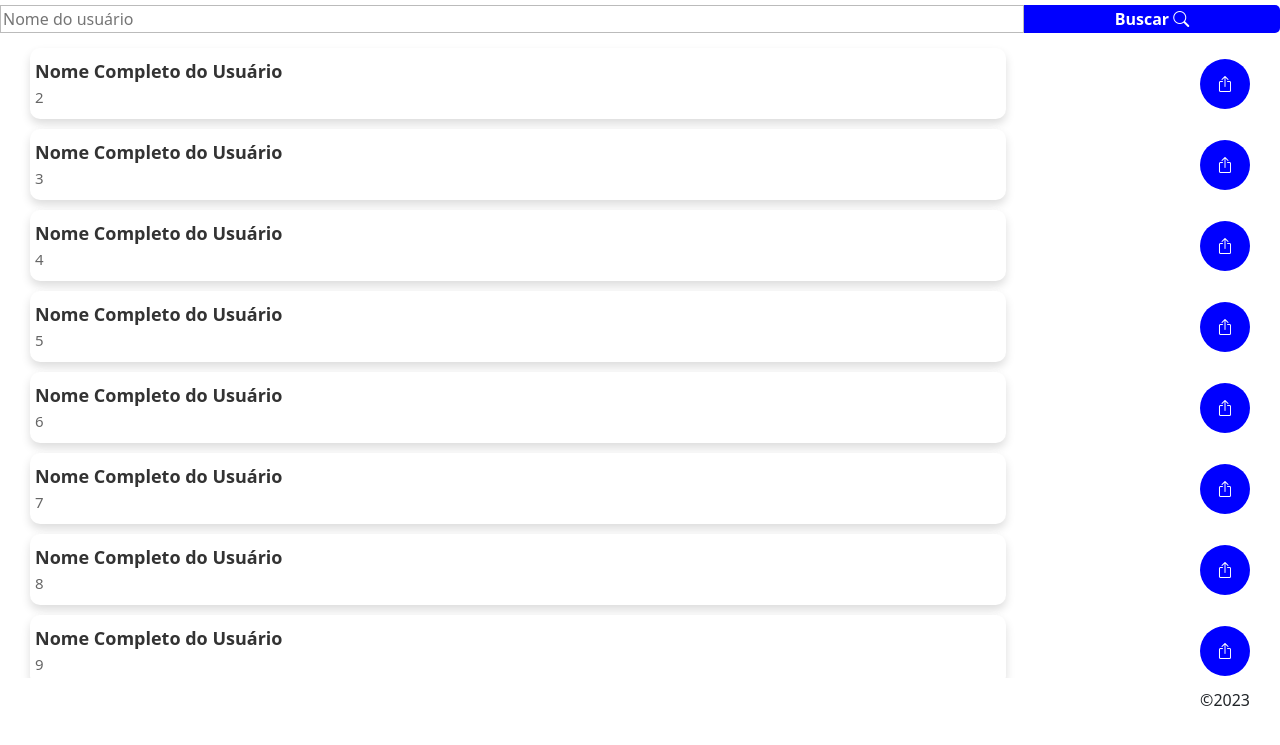
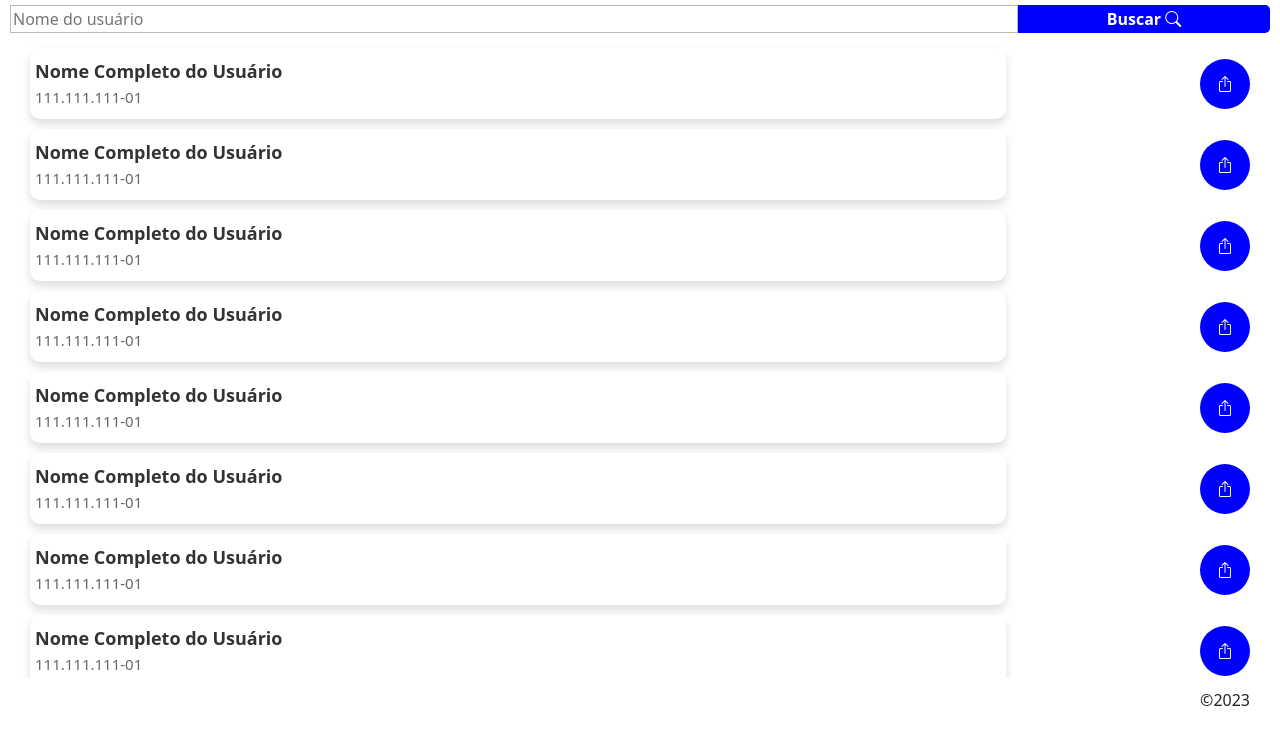
Before and after one commit to MayconD27/SPT, a PHP site: page /listausuarios.php in a window 1280 px wide. Shown: the part 80-825 px from the top of the page. Run offline with PHP 8.4, Linux system fonts and the light colour scheme; a user stored in the database is signed in; data that the repository does not hold is empty.

Commit message:
atualizado aba de pesquisa

```diff
--- a/css/listuser.css
+++ b/css/listuser.css
@@ -19,6 +19,8 @@ footer{
     min-width: 100%;
     margin: 5px 0;
     border: none;
+    box-sizing: border-box;
+    padding: 0 10px;
 }
 .buscar .inpB{
     width: 80%;
--- a/listausuarios.php
+++ b/listausuarios.php
@@ -43,7 +43,6 @@ session_start();
     <ul class='list'>
 
         <?php
-            $nome = $_POST['busca'];
             $list= [1,2,3,4,5,6,7,8,9];
             $teste = 0;
             while ($teste<8 ){
@@ -52,7 +51,7 @@ session_start();
                     <li class='infoUser'>
                         <div class='info'>
                             <p>Nome Completo do Usuário</p>
-                            <span> $list[$teste]</span>
+                            <span> 111.111.111-01</span>
                         </div>
                         <a href='index.php'><i class='bi bi-box-arrow-up'></i></a>
                     </li>
```
